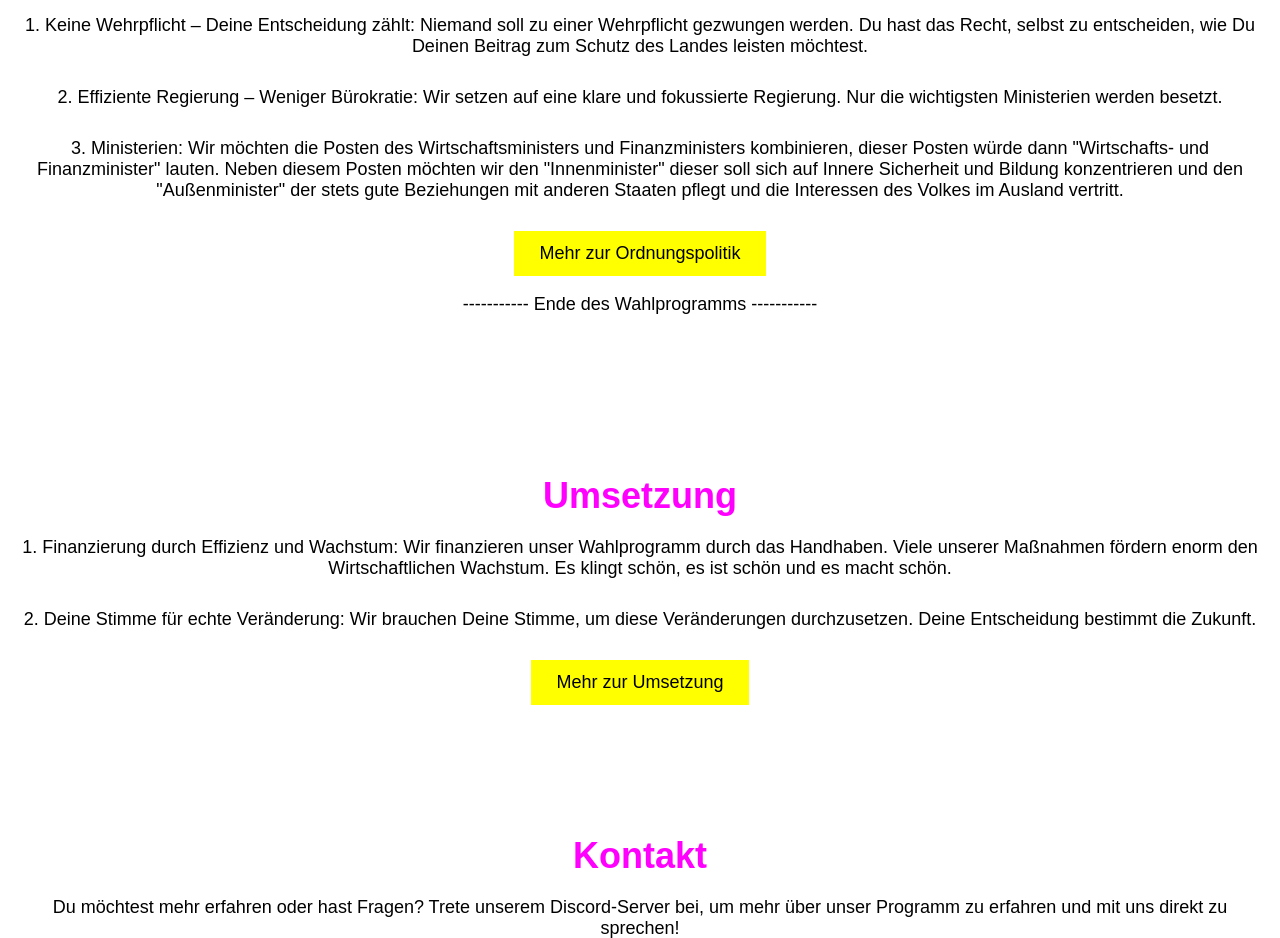
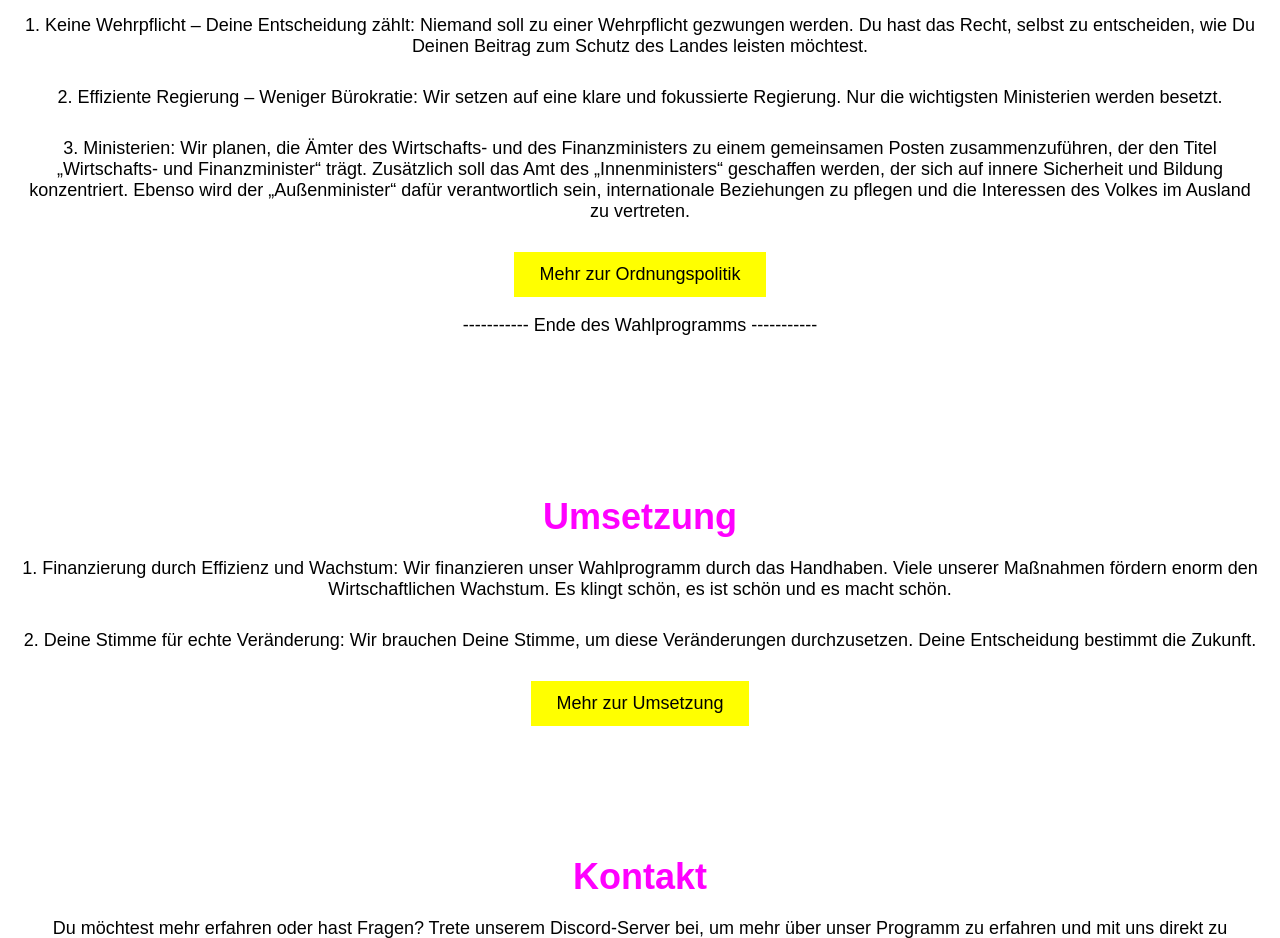
Before and after one commit to website-network/freie-demokraten-wahlprogramm, a plain HTML site: page index.html in a window 1280 px wide. Shown: the part 2620-3558 px from the top of the page. Drawn offline with Linux system fonts and the light colour scheme.

Commit message:
Update index.html

```diff
--- a/index.html
+++ b/index.html
@@ -188,7 +188,7 @@
         <h2>Ordnung</h2>
         <p>1. Keine Wehrpflicht – Deine Entscheidung zählt: Niemand soll zu einer Wehrpflicht gezwungen werden. Du hast das Recht, selbst zu entscheiden, wie Du Deinen Beitrag zum Schutz des Landes leisten möchtest.</p>
         <p>2. Effiziente Regierung – Weniger Bürokratie: Wir setzen auf eine klare und fokussierte Regierung. Nur die wichtigsten Ministerien werden besetzt.</p>
-        <p>3. Ministerien: Wir möchten die Posten des Wirtschaftsministers und Finanzministers kombinieren, dieser Posten würde dann "Wirtschafts- und Finanzminister" lauten. Neben diesem Posten möchten wir den "Innenminister" dieser soll sich auf Innere Sicherheit und Bildung konzentrieren und den "Außenminister" der stets gute Beziehungen mit anderen Staaten pflegt und die Interessen des Volkes im Ausland vertritt.</p>
+        <p>3. Ministerien: Wir planen, die Ämter des Wirtschafts- und des Finanzministers zu einem gemeinsamen Posten zusammenzuführen, der den Titel „Wirtschafts- und Finanzminister“ trägt. Zusätzlich soll das Amt des „Innenministers“ geschaffen werden, der sich auf innere Sicherheit und Bildung konzentriert. Ebenso wird der „Außenminister“ dafür verantwortlich sein, internationale Beziehungen zu pflegen und die Interessen des Volkes im Ausland zu vertreten.</p>
         <a href="https://discord.gg/tWBgNJXDqA" target="_blank"><button class="button">Mehr zur Ordnungspolitik</button></a>
 
 
```
